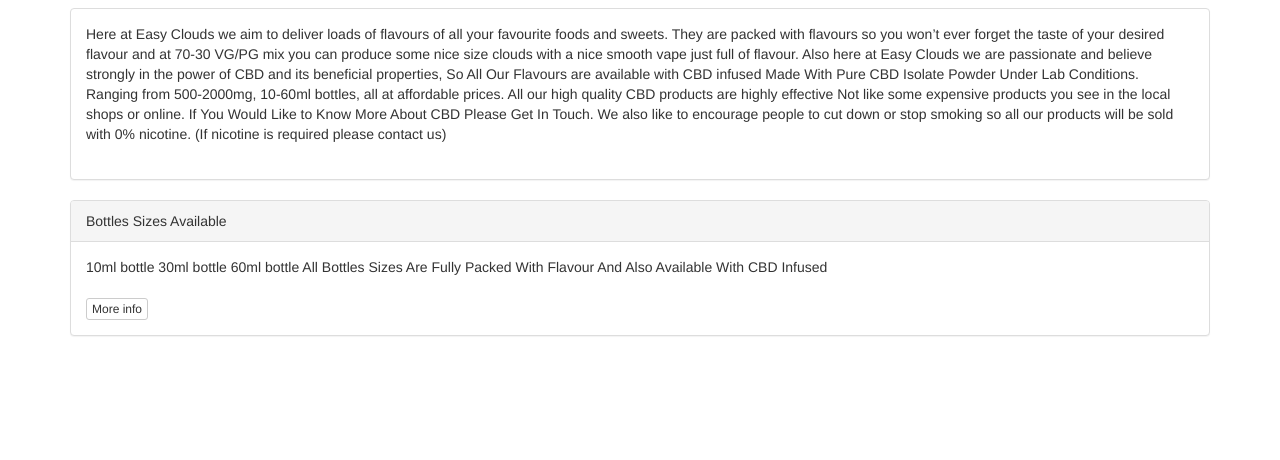
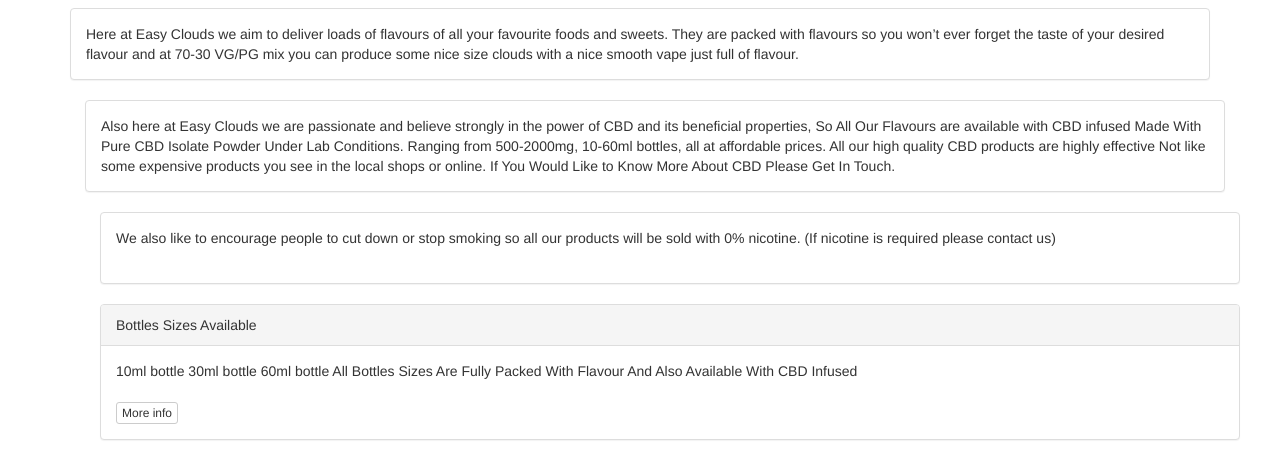
Before and after one commit to EasyCloudVapeJuice/EasyCloud.github.io, a plain HTML site: page index.html in a window 1280 px wide. Shown: the part 378-838 px from the top of the page. Before the commit the page ends 800 px from the top, so only its background shows below. Drawn offline with nearby package versions, Linux system fonts and the light colour scheme.

Commit message:
Update index.html

```diff
--- a/index.html
+++ b/index.html
@@ -24,12 +24,24 @@
 	  <div class="panel-body">
 		Here at Easy Clouds we aim to deliver loads of flavours of all your favourite foods and sweets.
 They are packed with flavours so you won’t ever forget the taste of your desired flavour and at 70-30 VG/PG mix you can produce some nice size clouds with a nice smooth vape just full of flavour.
+</div>
+	</div>
 
+
+
+<div class="container">
+	<div class="panel panel-default">
+	  <div class="panel-body">
 Also here at Easy Clouds we are passionate and believe strongly in the power of CBD and its beneficial properties, So All Our Flavours are available with CBD infused Made With Pure CBD Isolate Powder Under Lab Conditions.
 Ranging from 500-2000mg, 10-60ml bottles, all at affordable prices.
 All our high quality CBD products are highly effective Not like some expensive products you see in the local shops or online.
 If You Would Like to Know More About CBD Please Get In Touch.
+</div>
+	</div>
 
+<div class="container">
+	<div class="panel panel-default">
+	  <div class="panel-body">
 We also like to encourage people to cut down or stop smoking so all our products will be sold with 0% nicotine.
 (If nicotine is required please contact us)  <br /><br />
 	  </div>
```
